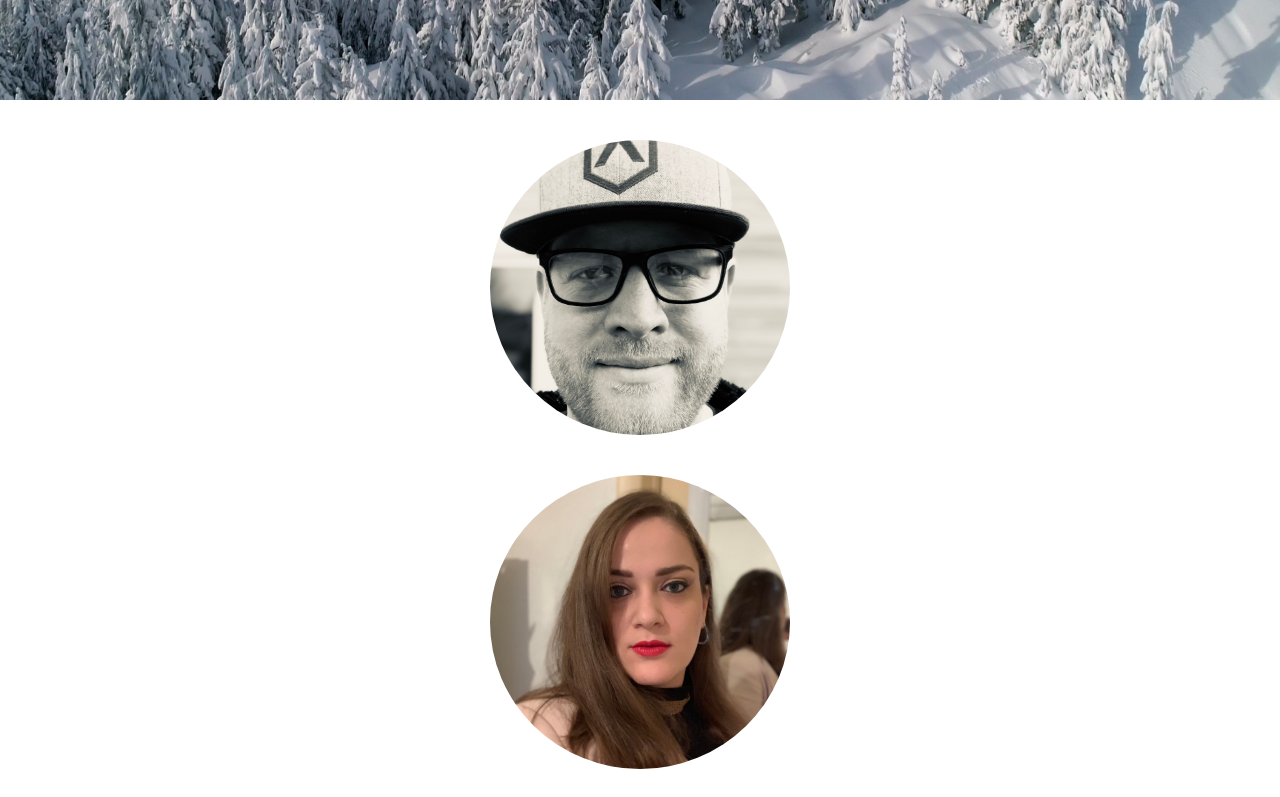
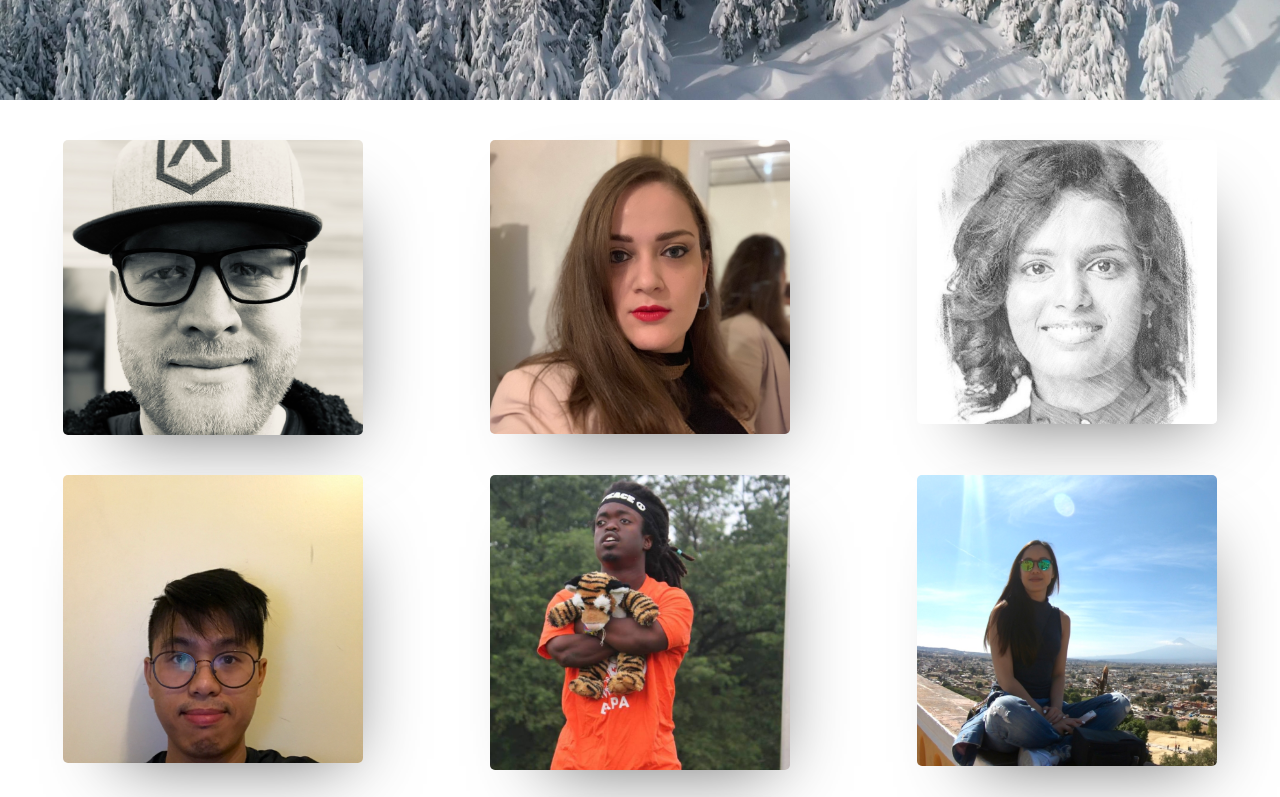
Before and after one commit to wanderlust-team/UI-Alfonso, a plain HTML site: page about.html in a window 1280 px wide. Shown: the part 700-1497 px from the top of the page. Drawn offline with Linux system fonts and the light colour scheme.

Commit message:
desktop version of about the team page

```diff
--- a/about.html
+++ b/about.html
@@ -47,6 +47,8 @@
         </ul>
       </aside>
 
+
+      <div class="people">
       <div class="person-card">
         <img
           src="images/team/adam.png"
@@ -127,6 +129,7 @@
         </div>
       </div>
 
+
         <div class="person-card">
           <img
             src="images/team/sarah.png"
@@ -137,8 +140,8 @@
           <div class="person-text hidden">
             <h2>UI Developer</h2>
             <p>
-            Lorem ipsum dolor sit amet consectetur adipisicing elit. Inventore,
-            blanditiis?
+              Lorem ipsum dolor sit amet consectetur adipisicing elit.
+              Inventore, blanditiis?
             </p>
           </div>
         </div>
@@ -153,9 +156,11 @@
           <div class="person-text hidden">
             <h2>UI Developer</h2>
             <p>
-            Lorem ipsum dolor sit amet consectetur adipisicing elit. Inventore,
-            blanditiis?
+              Lorem ipsum dolor sit amet consectetur adipisicing elit.
+              Inventore, blanditiis?
             </p>
+          </div>
+        </div>
       </div>
     </div>
 
--- a/less/about-page.less
+++ b/less/about-page.less
@@ -14,6 +14,11 @@
     }
   } // header
 
+  .people {
+    @media (min-width: 1000px) {
+      display: flex;
+      flex-wrap: wrap;
+    }
     .person-card {
       width: 90%;
       margin: 0 auto 20px;
@@ -24,13 +29,23 @@
       align-items: center;
       // .test();
 
+      @media (min-width: 1000px) {
+        width: 30%;
+      }
+
       .person-image {
         width: 300px;
         border-radius: 50%;
+        .boxshadow();
         cursor: pointer;
+
+        @media (min-width: 1000px) {
+          border-radius: 5px;
+        }
       }
 
       .person-text {
+        width: 300px;
         h2 {
           font-size: 1.3rem;
           text-align: center;
@@ -52,3 +67,4 @@
       }
     }
   }
+}
```
Also changed, not shown: css/index.css. Lines whose indentation alone changed are shown as unchanged.
